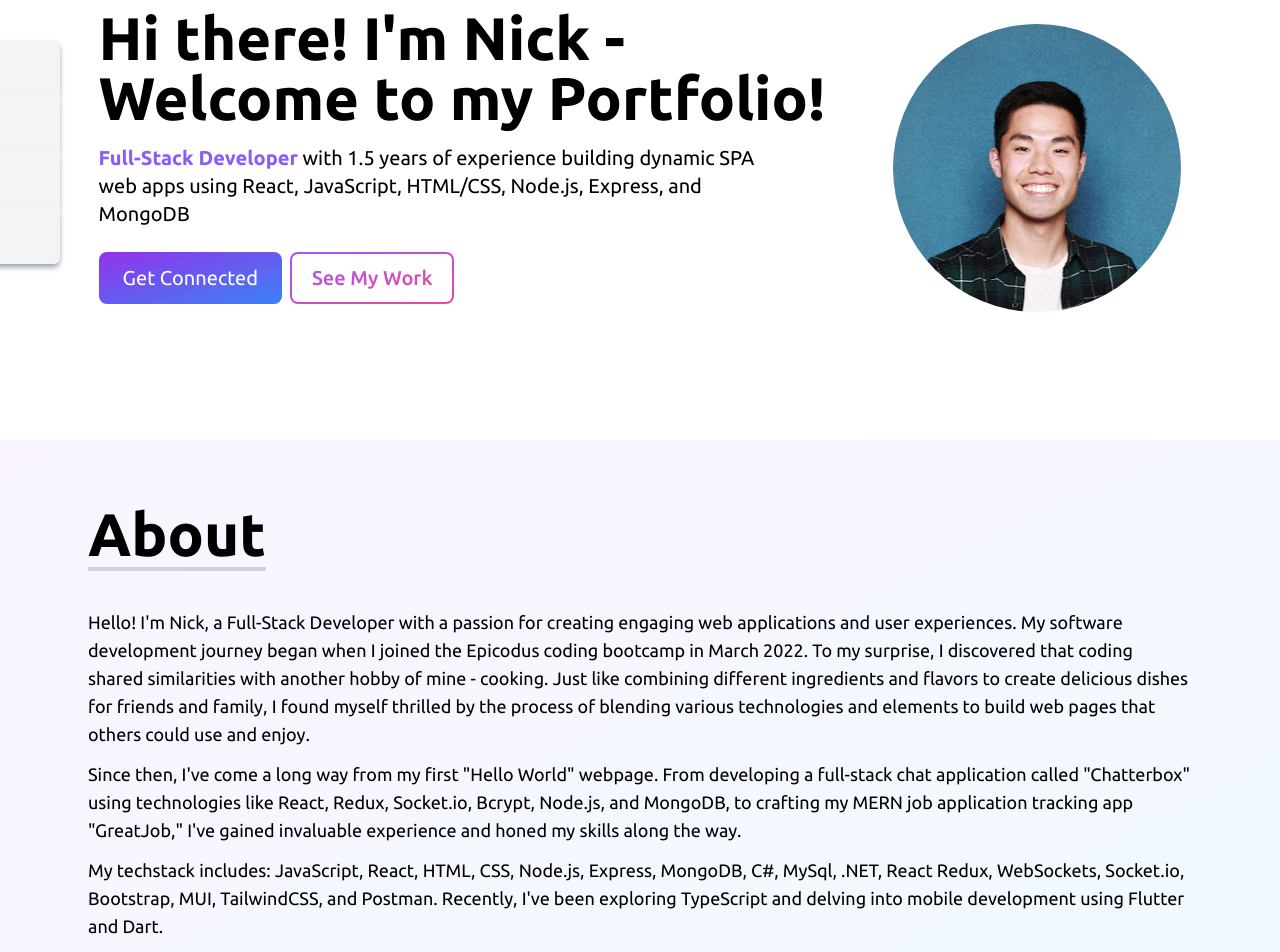
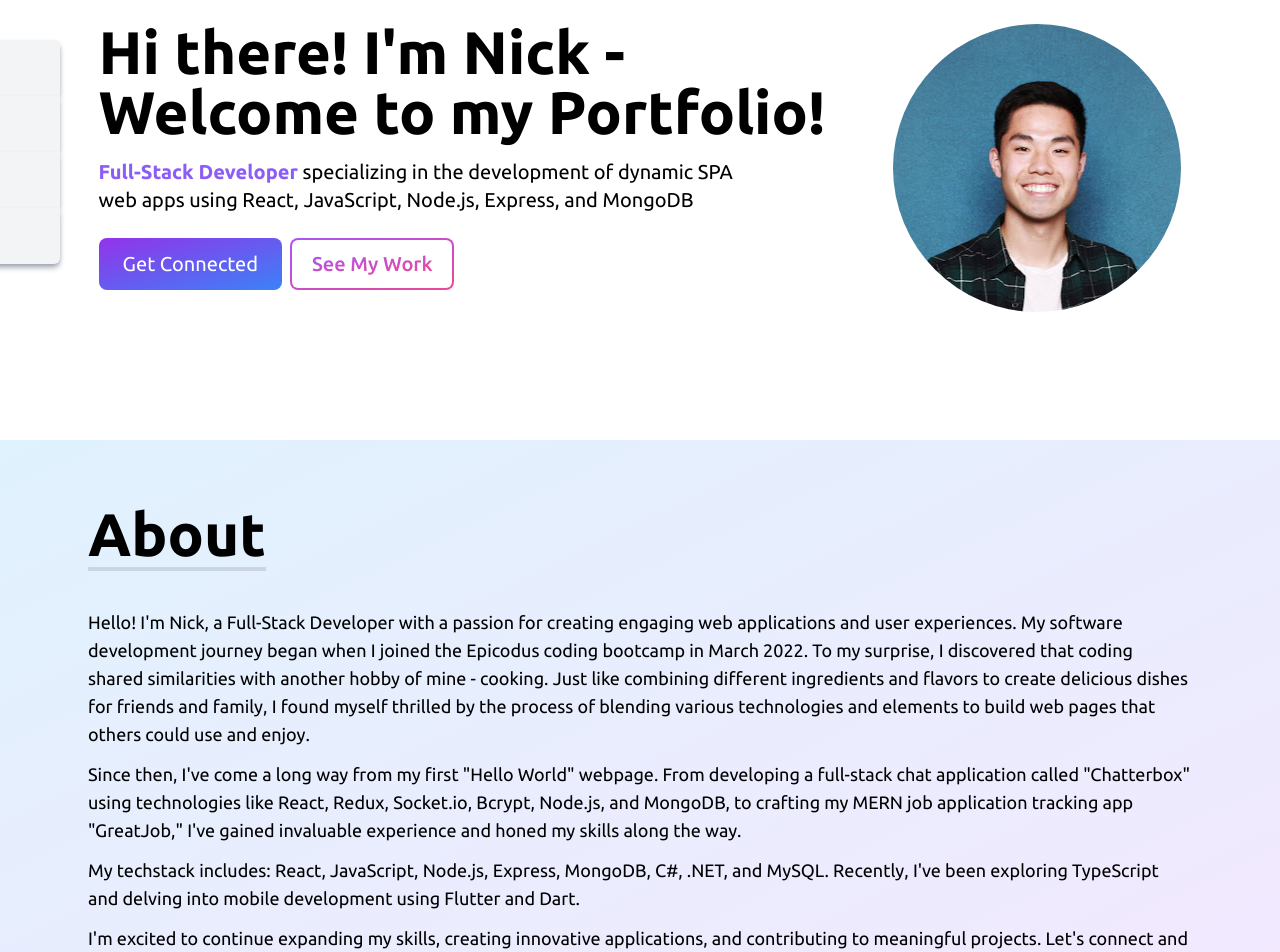
Before and after one commit to n-tse/portfolio-website, a React (Vite) app: page / in a window 1280 px wide. Shown: the part 200-1152 px from the top of the page. Built offline with nearby package versions, Linux system fonts and the light colour scheme; some icons are missing.

Commit message:
update resume; add small styling improvements throughout app

```diff
--- a/src/components/About.jsx
+++ b/src/components/About.jsx
@@ -4,7 +4,7 @@ const About = () => {
   return (
     <section
       name="About"
-      className="w-full py-12 min-h-fit flex flex-col justify-center items-center sm:px-14 bg-gradient-to-br from-purple-50 to-sky-50"
+      className="w-full py-12 min-h-fit flex flex-col justify-center items-center sm:px-14 bg-gradient-to-br from-sky-100 to-purple-100"
     >
       <div className="max-w-screen-xl py-4 px-8 mx-auto flex flex-col justify-center w-full h-fit">
         <div className="pb-8">
@@ -31,9 +31,8 @@ const About = () => {
           I've gained invaluable experience and honed my skills along the way.
         </p>
         <p className="text-lg mt-3">
-          My techstack includes: JavaScript, React, HTML, CSS, Node.js, Express,
-          MongoDB, C#, MySql, .NET, React Redux, WebSockets, Socket.io,
-          Bootstrap, MUI, TailwindCSS, and Postman. Recently, I've been
+          My techstack includes: React, JavaScript, Node.js, Express,
+          MongoDB, C#, .NET, and MySQL. Recently, I've been
           exploring TypeScript and delving into mobile development using Flutter
           and Dart.
         </p>
--- a/src/components/Contact.jsx
+++ b/src/components/Contact.jsx
@@ -8,7 +8,7 @@ const Contact = () => {
   return (
     <section
       name="Contact"
-      className="w-full py-12 min-h-fit flex flex-col justify-center items-center sm:px-14 bg-gradient-to-bl from-purple-50 to-sky-50"
+      className="w-full py-12 min-h-fit flex flex-col justify-center items-center sm:px-14 bg-gradient-to-br from-sky-100 to-purple-100"
     >
       <div className="max-w-screen-xl mx-auto py-4 px-8 w-full h-full">
         <div className="pb-8">
--- a/src/components/Hero.jsx
+++ b/src/components/Hero.jsx
@@ -12,9 +12,7 @@ const Hero = () => {
             Hi there! I'm Nick - Welcome to my Portfolio!
           </h2>
           <p className="py-4 text-lg md:text-xl lg:w-[85%] text-justify lg:text-start">
-            <span className="text-violet-500 font-semibold">Full-Stack Developer</span> with 1.5 years of experience building
-            dynamic SPA web apps using React, JavaScript, HTML/CSS, Node.js,
-            Express, and MongoDB
+            <span className="text-violet-500 font-semibold">Full-Stack Developer</span> specializing in the development of dynamic SPA web apps using React, JavaScript, Node.js, Express, and MongoDB
           </p>
           <div className="flex flex-row mb-4">
             <Link
--- a/src/components/SocialButtons.jsx
+++ b/src/components/SocialButtons.jsx
@@ -21,7 +21,7 @@ const SocialButtons = ({ exclude }) => {
     {
       id: 4,
       icon: <FaUserTie size={30} color="#1D4384"/>,
-      href: "/NicholasTse_Resume.32917.pdf",
+      href: "/NicholasTse_Resume.32227.pdf",
     },
   ];
 
--- a/src/components/SocialLinks.jsx
+++ b/src/components/SocialLinks.jsx
@@ -43,7 +43,7 @@ const SocialLinks = () => {
           Resume <FaUserTie size={35} color="#1D4384"/>
         </>
       ),
-      href: "/NicholasTse_Resume.32917.pdf",
+      href: "/NicholasTse_Resume.32227.pdf",
       customStyle: "rounded-br-md",
     },
   ];
--- a/src/data.js
+++ b/src/data.js
@@ -25,7 +25,7 @@ export const projectsList = [
   {
     id: 1,
     projectName: "West Buy",
-    projectDescription: "TypeScript, React, Bootstrap",
+    projectDescription: "TypeScript, React, Bootstrap, Stripe",
     src: "/ProjectScreenshots/WestBuyScreenshot.png",
     hasDemo: true,
     demoLink: "https://n-tse.github.io/ts-shopping-cart/",
```
Also changed, not shown: 2 other files (tests, documents, lock files or other folders).
